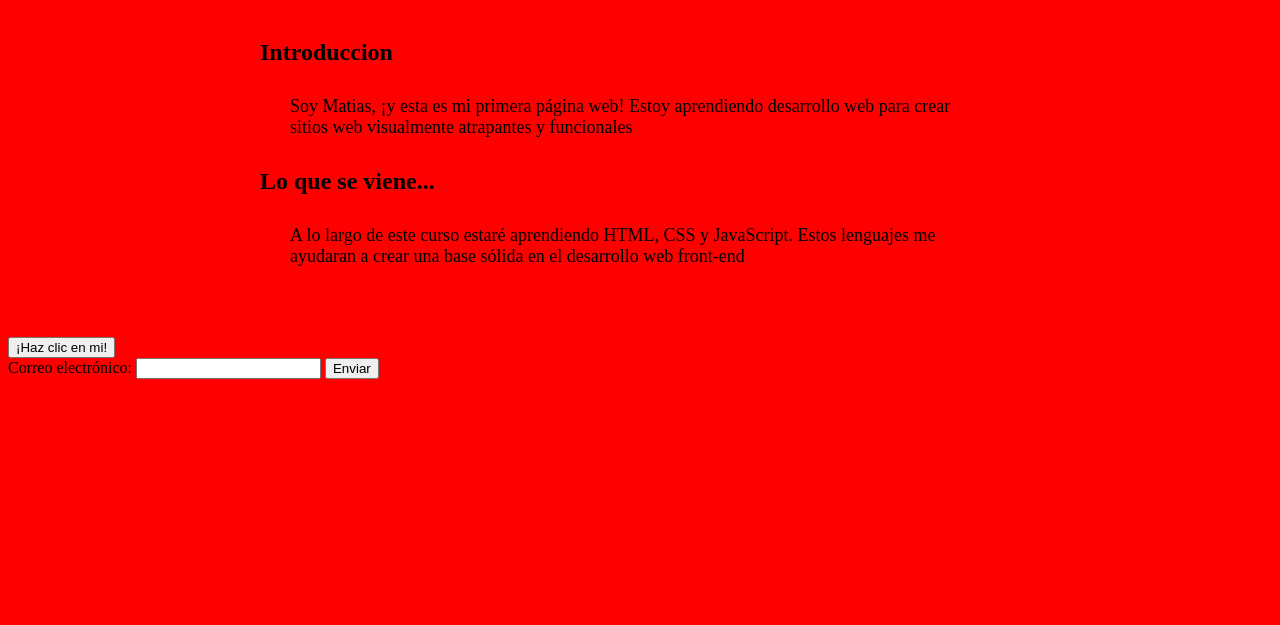
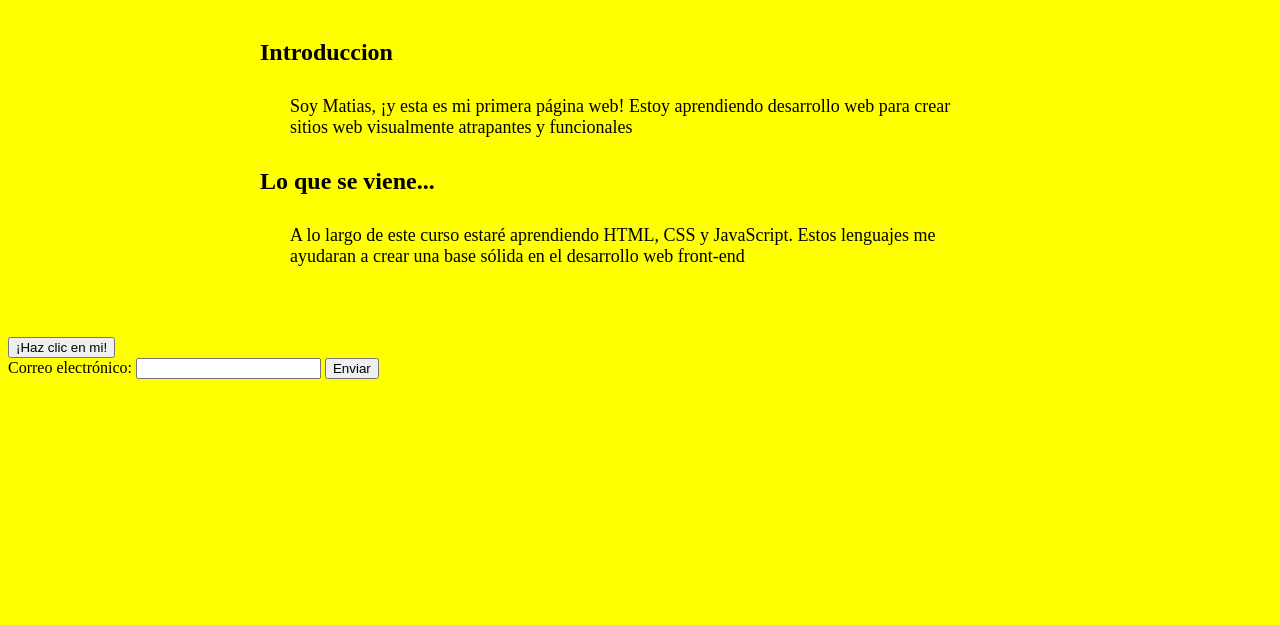
Before and after one commit to MatiNS16/minuevorepositorio, a plain HTML site: page mi-primer-website.html in a window 1280 px wide. Shown: the part 175-800 px from the top of the page. Drawn offline with Linux system fonts and the light colour scheme.

Commit message:
Acabo de cambiar de vuelta el color

```diff
--- a/css/styles.css
+++ b/css/styles.css
@@ -1,5 +1,5 @@
 body{
-    background-color: red;  /*esto nos permite cambiar el fondo de la página */
+    background-color: yellow;  /*esto nos permite cambiar el fondo de la página */
     color: black; /* esto nos permite cambiar el color de la fuente */
 }
 h1{
```
